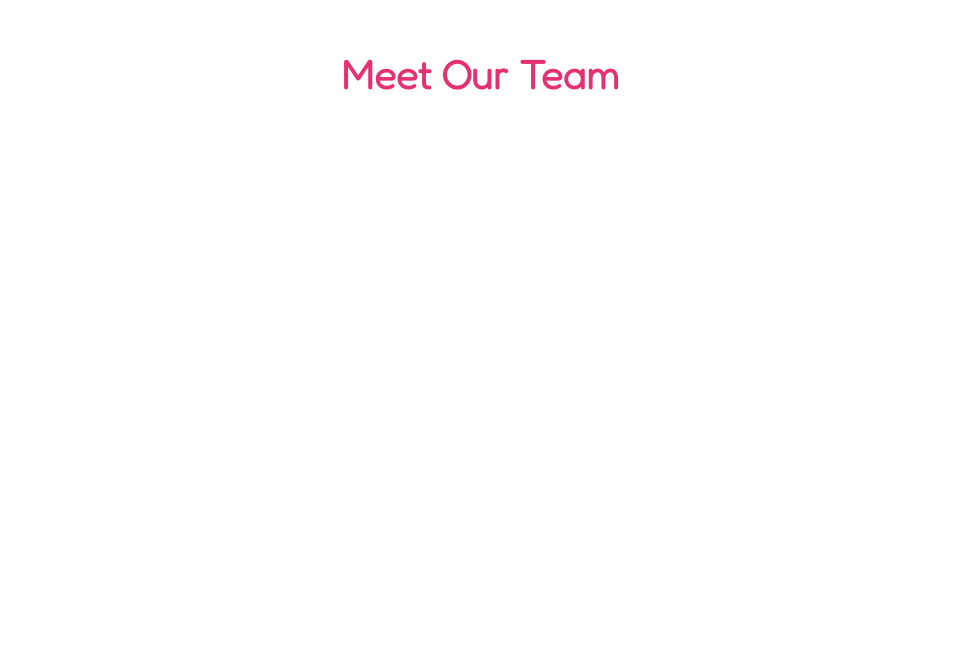
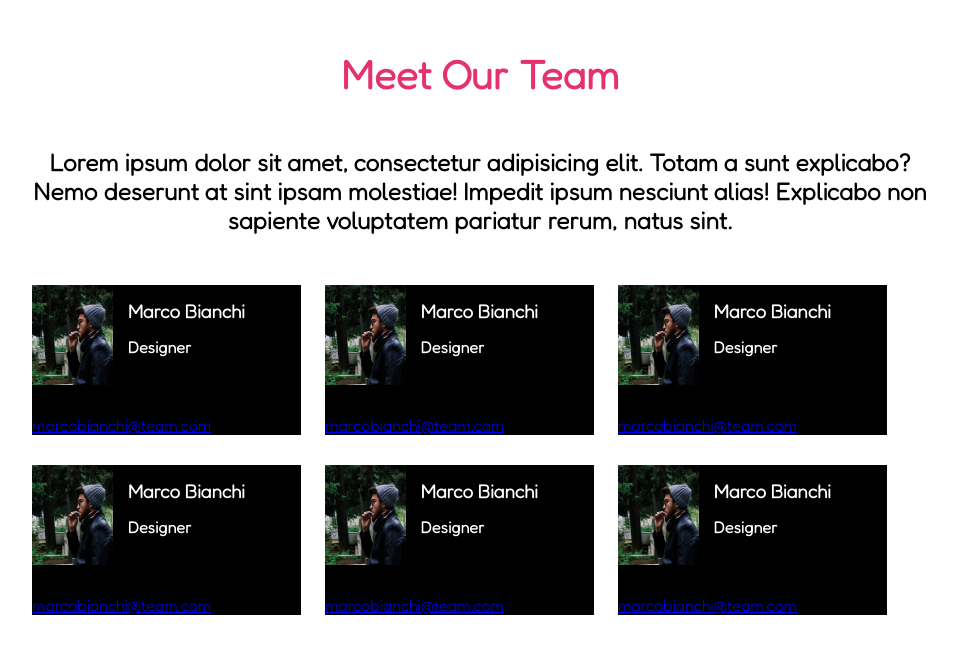
Before and after one commit to Gianlucaorreale/html-css-float-cards, a plain HTML site: page index.html in a window 1280 px wide. Shown: the whole page, without its empty margins (160-1117 px from the left). Drawn offline with Linux system fonts and the light colour scheme.

Commit message:
added-cards-section

```diff
--- a/css/style.css
+++ b/css/style.css
@@ -9,13 +9,50 @@ body {
 
 .container {
     width: 70%;
-    text-align: center;
     margin: 0 auto;
     margin-top: 50px;
-
 }
 
 h1 {
     color: #E53170;
     font-size: 40px ;
+    text-align: center;
 }
+
+h2 {
+    margin-top: 50px;
+    text-align: center;
+    margin-bottom: 50px;
+}
+
+.card {
+
+    background-color: black;
+    width: 30%;
+    display: inline-block;
+    margin-bottom: 30px;
+    margin-right: 20px;
+
+
+}
+
+h3, h4 {
+    color: white;
+    padding-top: 15px;
+}
+
+a {
+    padding-top: 15px;
+}
+
+.photo {
+    height: 100px;
+    margin-right: 15px;
+    float: left;
+}
+
+.clearfix::after {
+    content: "";
+    display:block;
+    clear:both;
+}
--- a/index.html
+++ b/index.html
@@ -21,6 +21,49 @@
     </header>
 
     <main>
+        <h2>Lorem ipsum dolor sit amet, consectetur adipisicing elit. Totam a sunt explicabo? Nemo deserunt at sint ipsam molestiae! Impedit ipsum nesciunt alias! Explicabo non sapiente voluptatem pariatur rerum, natus sint.</h2>
+        <section class="card clearfix">
+
+           <img class="card photo" src="img/male1.png" alt="male-one">
+           <h3><strong>Marco Bianchi</strong></h3>
+           <h4>Designer</h4>
+           <a href="mailto:marcobianchi@team.com">marcobianchi@team.com</a>
+        </section>
+        <section class="card clearfix">
+
+            <img class="card photo" src="img/male1.png" alt="male-one">
+            <h3><strong>Marco Bianchi</strong></h3>
+            <h4>Designer</h4>
+            <a href="mailto:marcobianchi@team.com">marcobianchi@team.com</a>
+         </section>
+         <section class="card clearfix">
+
+            <img class="card photo" src="img/male1.png" alt="male-one">
+            <h3><strong>Marco Bianchi</strong></h3>
+            <h4>Designer</h4>
+            <a href="mailto:marcobianchi@team.com">marcobianchi@team.com</a>
+         </section>
+         <section class="card clearfix">
+
+            <img class="card photo" src="img/male1.png" alt="male-one">
+            <h3><strong>Marco Bianchi</strong></h3>
+            <h4>Designer</h4>
+            <a href="mailto:marcobianchi@team.com">marcobianchi@team.com</a>
+         </section>
+         <section class="card clearfix">
+
+            <img class="card photo" src="img/male1.png" alt="male-one">
+            <h3><strong>Marco Bianchi</strong></h3>
+            <h4>Designer</h4>
+            <a href="mailto:marcobianchi@team.com">marcobianchi@team.com</a>
+         </section>
+         <section class="card clearfix">
+
+            <img class="card photo" src="img/male1.png" alt="male-one">
+            <h3><strong>Marco Bianchi</strong></h3>
+            <h4>Designer</h4>
+            <a href="mailto:marcobianchi@team.com">marcobianchi@team.com</a>
+         </section>
 
     </main>
     </div>
```
